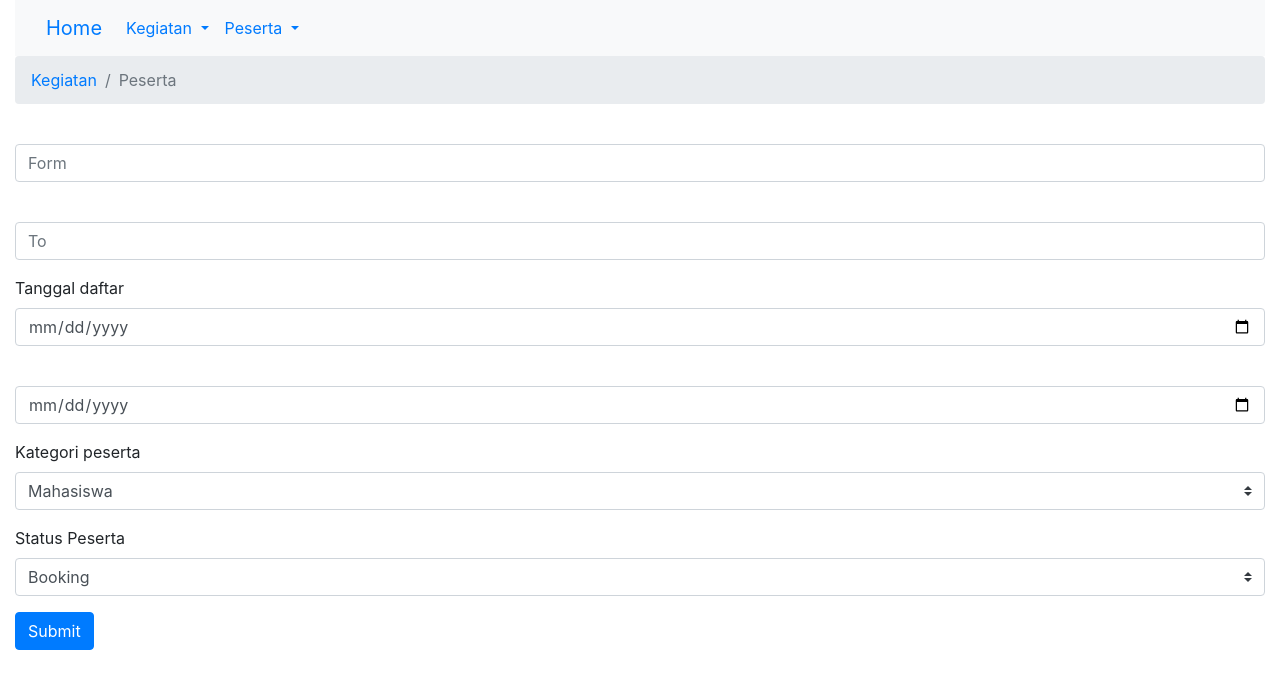
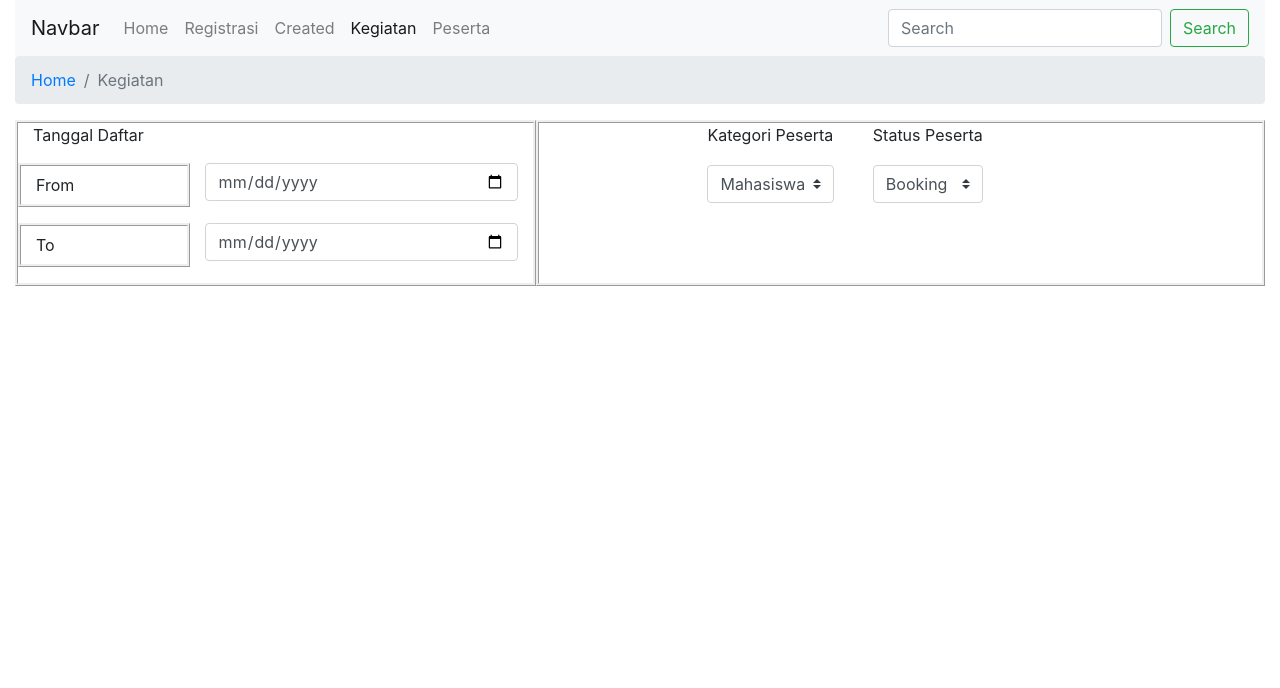
Before and after one commit to acengSI09/E-Seminar, a plain HTML site: page register3.html in a window 1280 px wide. Drawn offline with nearby package versions, Linux system fonts and the light colour scheme.

Commit message:
register3.html

```diff
--- a/register3.html
+++ b/register3.html
@@ -1,94 +1,114 @@
 <!DOCTYPE html>
 <html lang="en">
+
 <head>
     <meta charset="UTF-8">
     <meta name="viewport" content="width=device-width, initial-scale=1.0">
     <title>Registrasi</title>
-    <link rel="stylesheet" href="https://cdn.jsdelivr.net/npm/bootstrap@4.6.2/dist/css/bootstrap.min.css" integrity="sha384-xOolHFLEh07PJGoPkLv1IbcEPTNtaed2xpHsD9ESMhqIYd0nLMwNLD69Npy4HI+N" crossorigin="anonymous">
+    <link rel="stylesheet" href="https://cdn.jsdelivr.net/npm/bootstrap@4.6.2/dist/css/bootstrap.min.css"
+        integrity="sha384-xOolHFLEh07PJGoPkLv1IbcEPTNtaed2xpHsD9ESMhqIYd0nLMwNLD69Npy4HI+N" crossorigin="anonymous">
+    <link rel="stylesheet" href="https://stackpath.bootstrapcdn.com/bootstrap/4.1.3/css/bootstrap.min.css">
+    <link rel="stylesheet" href="https://maxcdn.bootstrapcdn.com/font-awesome/4.7.0/css/font-awesome.min.css">
+
+
 </head>
+
 <body>
     <div class="container-fluid">
         <!-- ini navbar -->
-        <nav class="navbar navbar-expand-lg bg-light">
-            <div class="container-fluid">
-              <a class="navbar-brand" href="#">Home</a>
-              <button class="navbar-toggler" type="button" data-bs-toggle="collapse" data-bs-target="#navbarSupportedContent" aria-controls="navbarSupportedContent" aria-expanded="false" aria-label="Toggle navigation">
+        <nav class="navbar navbar-expand-lg navbar-light bg-light">
+            <a class="navbar-brand" href="#">Navbar</a>
+            <button class="navbar-toggler" type="button" data-toggle="collapse" data-target="#navbarTogglerDemo02"
+                aria-controls="navbarTogglerDemo02" aria-expanded="false" aria-label="Toggle navigation">
                 <span class="navbar-toggler-icon"></span>
             </button>
-              <div class="collapse navbar-collapse" id="navbarSupportedContent">
-                <ul class="navbar-nav me-auto mb-2 mb-lg-0">
-                    <li class="nav-item dropdown">
-                        <a class="nav-link dropdown-toggle" href="#" role="button" data-bs-toggle="dropdown" aria-expanded="false">
-                          Kegiatan
-                        </a>
+
+            <div class="collapse navbar-collapse" id="navbarTogglerDemo02">
+                <ul class="navbar-nav mr-auto mt-2 mt-lg-0">
+                    <li class="nav-item">
+                        <a class="nav-link" href="/E-Seminar/index.html">Home</a>
                     </li>
-                  <li class="nav-item dropdown">
-                    <a class="nav-link dropdown-toggle" href="#" role="button" data-bs-toggle="dropdown" aria-expanded="false">
-                      Peserta
-                    </a>
+                    <li class="nav-item">
+                        <a class="nav-link" href="/E-Seminar/register1.html">Registrasi</a>
+                    </li>
+                    <li class="nav-item">
+                        <a class="nav-link" href="/E-Seminar/register2.html">Created</a>
+                    </li>
+                    <li class="nav-item active">
+                        <a class="nav-link" href="/E-Seminar/register3.html">Kegiatan<span
+                                class="sr-only">(current)</span></a>
+                    </li>
+                    <li class="nav-item">
+                        <a class="nav-link" href="/E-Seminar/registrasi4.html">Peserta</a>
                     </li>
                 </ul>
-
-              </div>
+                <form class="form-inline my-2 my-lg-0">
+                    <input class="form-control mr-sm-2" type="search" placeholder="Search">
+                    <button class="btn btn-outline-success my-2 my-sm-0" type="submit">Search</button>
+                </form>
             </div>
         </nav>
         <!-- tutup navbar -->
-
-          <!-- ini breadcrumb -->
+        <!-- buka breadcrumb -->
         <nav aria-label="breadcrumb">
             <ol class="breadcrumb">
-              <li class="breadcrumb-item"><a href="#">Kegiatan</a></li>
-              <li class="breadcrumb-item active" aria-current="page">Peserta</li>
+                <li class="breadcrumb-item"><a href="/E-Seminar/index.html">Home</a></li>
+                <li class="breadcrumb-item active" aria-current="page">Kegiatan</li>
             </ol>
         </nav>
         <!-- tutup breadcrumb -->
-
-            <!-- ini form -->
+        <!-- buka form -->
+        <div class="container-fluid">
+            <div class="row">
+                <div class="col-md-5" style="border-style: ridge;">
                     <form>
-              <div class="form-group">
-                <label for="text"></label>
-                <input id="text" name="text" placeholder="Form" type="text" class="form-control">
-              </div>
-              <div class="form-group">
-                <label for="text1"></label>
-                <input id="text1" name="text1" placeholder="To" type="text" class="form-control">
+                        <p>Tanggal Daftar</p>
+                        <div class="form-group row">
+                            <label for="From" class="col-4 col-form-label" style="border-style: ridge;">From</label>
+                            <div class="col-8">
+                                <input id="From" name="From" type="date" class="form-control">
                             </div>
                         </div>
-            <div class="container-fluid">
-              <div class="form-group">
-                <label for="text2">Tanggal daftar</label>
-                <input id="text2" name="text2" placeholder="sadas" type="date" class="form-control">
-              </div>
-              <div class="form-group">
-                <label for="text"></label>
-                <input id="text" name="text" placeholder="saassasd" type="date" class="form-control">
+                        <div class="form-group row">
+                            <label for="To" class="col-4 col-form-label" style="border-style: ridge;">To</label>
+                            <div class="col-8">
+                                <input id="To" name="To" type="date" class="form-control">
                             </div>
                         </div>
                     </form>
-
                 </div>
-            <div class="container-fluid">
-            <div class="form-group">
-              <label for="select">Kategori peserta</label>
+                <div class="col-md-7" style="border-style: ridge;">
+                    <form style="display: flex; padding-left:10vw;">
+                        <div class="form-group" style="margin-right: 3vw; margin-left:2vw">
+                            <label for="Kategori">Kategori Peserta</label>
                             <div>
-                <select id="select" name="select" class="custom-select">
-                  <option value="mahasiswa">Mahasiswa</option>
-                  <option value="nonmahasiswa">Non Mahasiswa</option>
+                                <select id="Kategori" name="Kategori" class="custom-select" style="margin-top: 10px;">
+                                    <option value="Mahasiswa">Mahasiswa</option>
+                                    <option value="duck">Duck</option>
                                 </select>
                             </div>
                         </div>
                         <div class="form-group">
-              <label for="select1">Status  Peserta</label>
+                            <label for="Status">Status Peserta</label>
                             <div>
-                <select id="select1" name="select1" class="custom-select">
-                  <option value="booking">Booking</option>
-                  <option value="eak">Eak</option>
+                                <select id="Status" name="Status" class="custom-select" style="margin-top: 10px;">
+                                    <option value="Booking">Booking</option>
+                                    <option value="duck">Duck</option>
                                 </select>
                             </div>
                         </div>
-            <div class="form-group">
-              <button name="submit" type="submit" class="btn btn-primary">Submit</button>
+                    </form>
+                </div>
             </div>
         </div>
         <!-- tutup form -->
     </div>
+</body>
+<script src="https://cdn.jsdelivr.net/npm/@popperjs/core@2.11.6/dist/umd/popper.min.js"
+    integrity="sha384-oBqDVmMz9ATKxIep9tiCxS/Z9fNfEXiDAYTujMAeBAsjFuCZSmKbSSUnQlmh/jp3"
+    crossorigin="anonymous"></script>
+<script src="https://cdn.jsdelivr.net/npm/bootstrap@5.2.3/dist/js/bootstrap.min.js"
+    integrity="sha384-cuYeSxntonz0PPNlHhBs68uyIAVpIIOZZ5JqeqvYYIcEL727kskC66kF92t6Xl2V"
+    crossorigin="anonymous"></script>
+
+</html>
```
Lines whose indentation alone changed are shown as unchanged.
